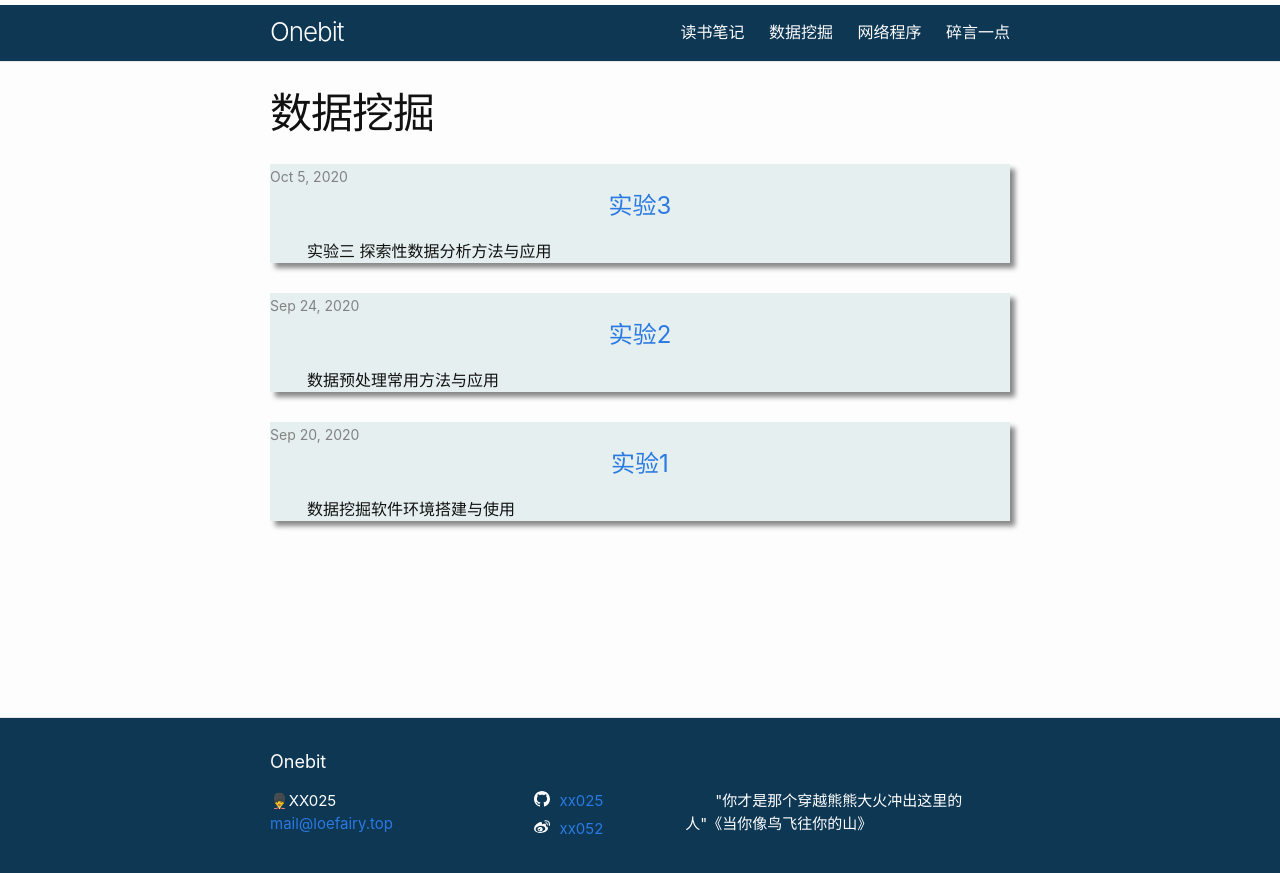
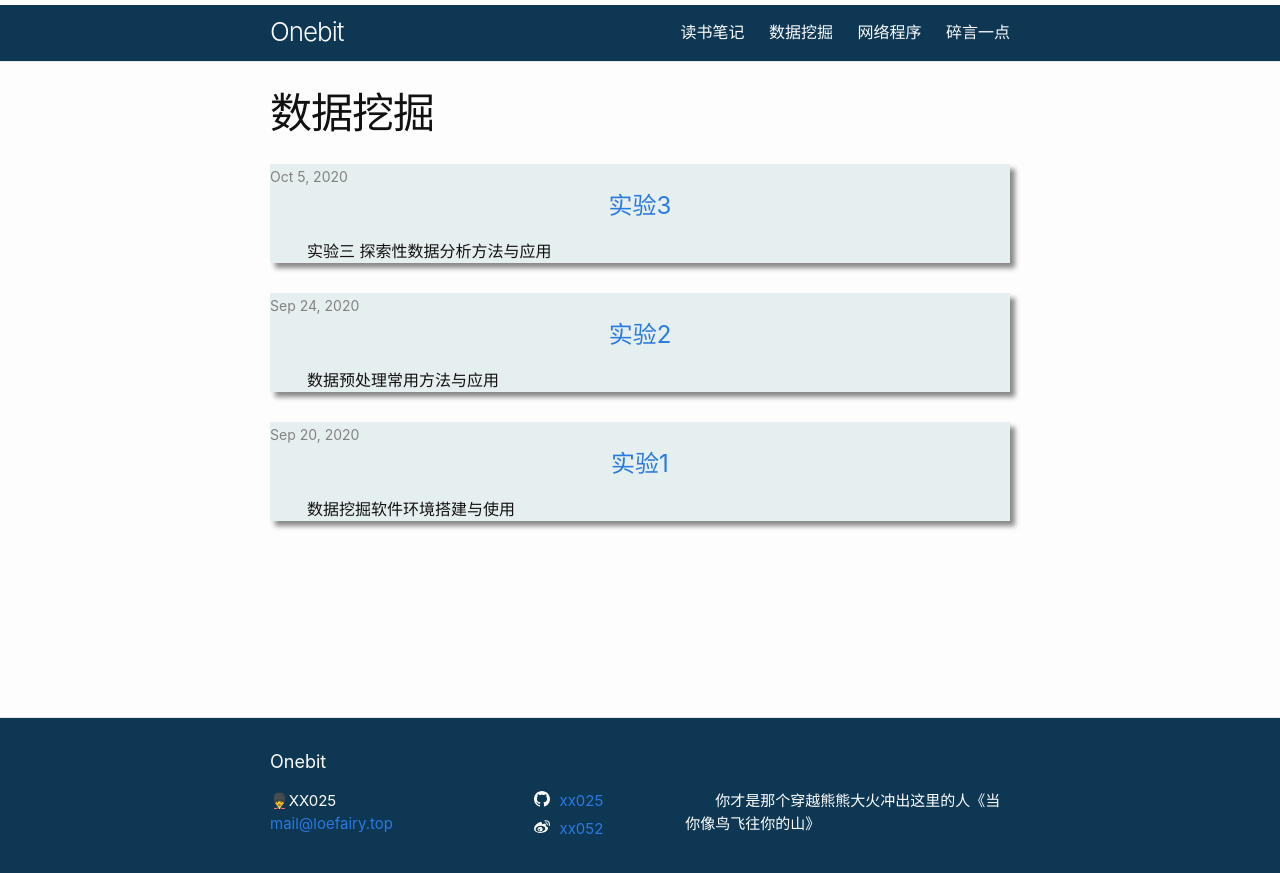
Before and after one commit to xx025/xx025.github.com, a Jekyll site: the page built from pages/a02sjwj.html, in a window 1280 px wide. Shown: the top 873 px of the page. Built offline with Jekyll 4.4.1, drawn with Linux system fonts in a browser that asks for light colours.

```diff
--- a/_config.yml
+++ b/_config.yml
@@ -2,7 +2,7 @@ title: Onebit
 email: mail@loefairy.top
 author: 💂‍♂️XX025
 description: >- # this means to ignore newlines until "baseurl:"
-  "你才是那个穿越熊熊大火冲出这里的人"《当你像鸟飞往你的山》
+  你才是那个穿越熊熊大火冲出这里的人《当你像鸟飞往你的山》
 baseurl: ""
 url: ""
 github_username: xx025
```
